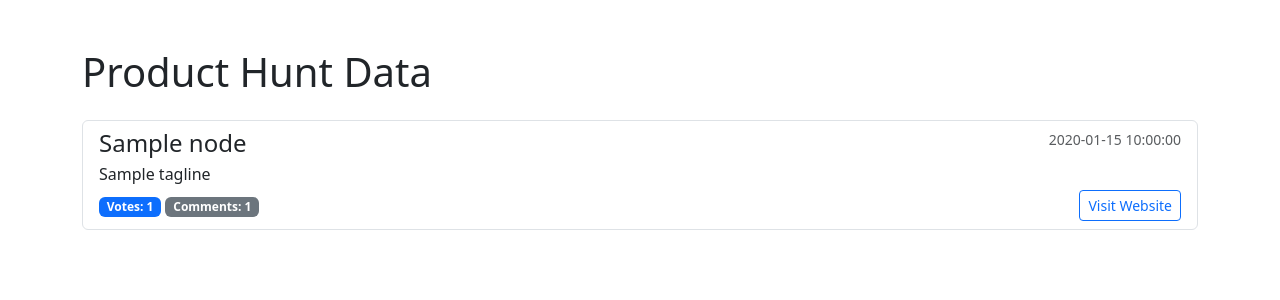
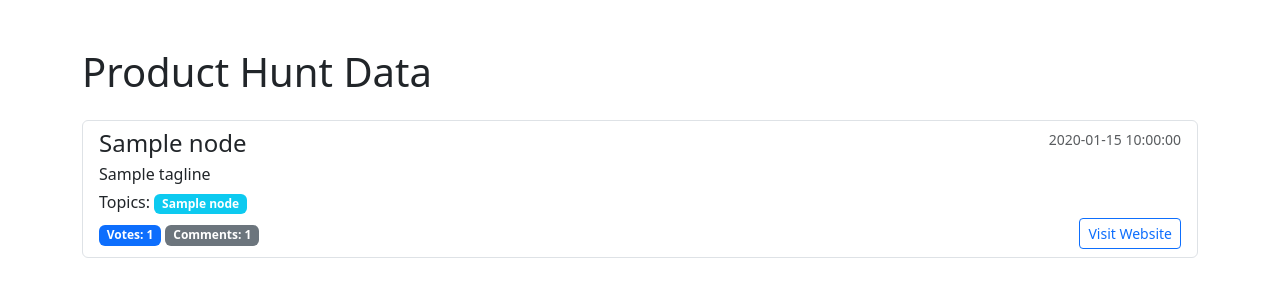
Before and after one commit to KianHaghighi/Market-Map-Builder, a Flask app: page /producthunt_data in a window 1280 px wide. Shown: the top 300 px of the page. Run offline with Flask 3, Linux system fonts and the light colour scheme; a database or web service that is not in the repository returns one stand-in record (values such as "Sample title"); data that the repository does not hold is empty.

Commit message:
Add market segments(topics) on product hunt

```diff
--- a/app.py
+++ b/app.py
@@ -127,6 +127,13 @@ def fetch_product_hunt_data(query, access_token):
                     name
                     tagline
                     website
+                    topics {
+                        edges {
+                            node {
+                                name
+                            }
+                        }
+                    }
                     # Remove or replace the following fields if they don't exist
                     # votes_count
                     # comments_count
--- a/templates/producthunt_data.html
+++ b/templates/producthunt_data.html
@@ -15,6 +15,11 @@
                         <small class="text-muted">{{ post.node.createdAt }}</small>
                     </div>
                     <p class="mb-1">{{ post.node.tagline }}</p>
+                    <p class="mb-1">Topics:
+                        {% for topic in post.node.topics.edges %}
+                            <span class="badge bg-info">{{ topic.node.name }}</span>
+                        {% endfor %}
+                    </p>
                     <div class="d-flex justify-content-between align-items-center">
                         <div>
                             <span class="badge bg-primary">Votes: {{ post.node.votesCount }}</span>
```
